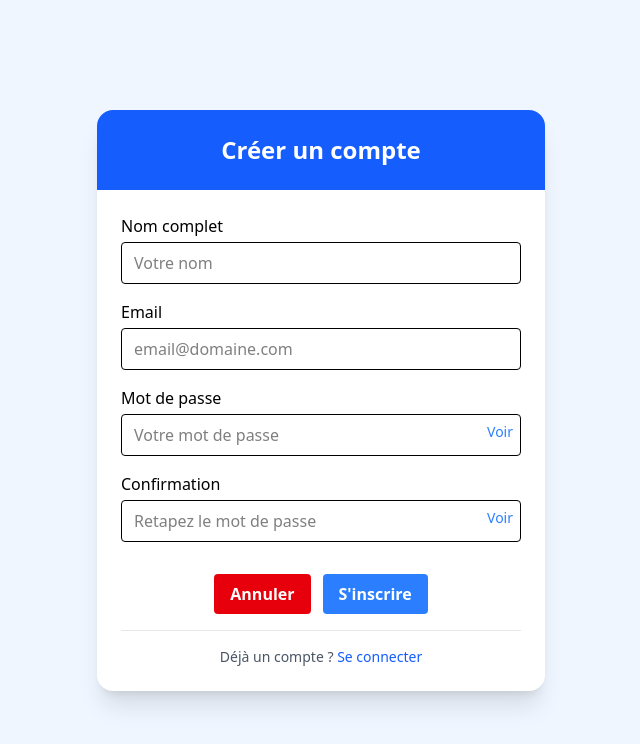
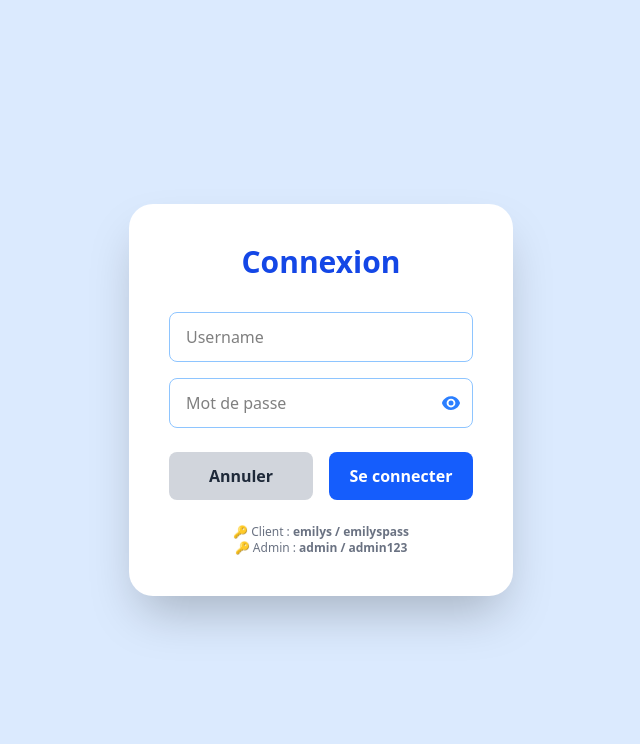
Before and after one commit to Sorellengunte/product-catalog-api, a React (Vite) app: page / in a window 1280 px wide. Shown: the top 744 px of the page, without its empty margins (319-959 px from the left). Built offline with nearby package versions, Linux system fonts and the light colour scheme.

Commit message:
gestions des utilisatuers et administrateurs

```diff
--- /dev/null
+++ b/src/auth/AuthContext.tsx
@@ -0,0 +1,84 @@
+import { createContext, useContext, useState } from "react";
+
+// 🔹 Types de rôle
+export type Role = "ADMIN" | "CLIENT";
+
+// 🔹 Type utilisateur
+interface AppUser {
+  id: number;
+  username: string;
+  role: Role;
+  token?: string; // Token seulement pour client DummyJSON
+}
+
+// 🔹 Type contexte Auth
+interface AuthContextType {
+  user: AppUser | null;
+  login: (username: string, password: string) => Promise<AppUser>;
+  logout: () => void;
+}
+
+// 🔹 Créer le contexte
+const AuthContext = createContext<AuthContextType | null>(null);
+
+// 🔹 Provider Auth
+export const AuthProvider = ({ children }: { children: any }) => {
+  const [user, setUser] = useState<AppUser | null>(null);
+
+  // 🔹 Login
+  const login = async (username: string, password: string): Promise<AppUser> => {
+    // 🔹 Admin fictif
+    if (username === "admin" && password === "admin123") {
+      const adminUser: AppUser = {
+        id: 0,
+        username: "admin",
+        role: "ADMIN",
+      };
+      setUser(adminUser);
+      return adminUser;
+    }
+
+    // 🔹 Client DummyJSON
+    const res = await fetch("https://dummyjson.com/auth/login", {
+      method: "POST",
+      headers: { "Content-Type": "application/json" },
+      body: JSON.stringify({
+        username,
+        password,
+        expiresInMins: 60,
+      }),
+    });
+
+    if (!res.ok) {
+      throw new Error("Identifiants client incorrects");
+    }
+
+    const data = await res.json();
+
+    const clientUser: AppUser = {
+      id: data.id,
+      username: data.username,
+      role: "CLIENT",
+      token: data.token || data.accessToken,
+    };
+
+    setUser(clientUser);
+    return clientUser;
+  };
+
+  // 🔹 Logout
+  const logout = () => setUser(null);
+
+  return (
+    <AuthContext.Provider value={{ user, login, logout }}>
+      {children}
+    </AuthContext.Provider>
+  );
+};
+
+// 🔹 Hook pour utiliser le contexte
+export const useAuth = (): AuthContextType => {
+  const ctx = useContext(AuthContext);
+  if (!ctx) throw new Error("useAuth must be used inside AuthProvider");
+  return ctx;
+};
--- a/src/auth/clientAuth.tsx
+++ b/src/auth/clientAuth.tsx
@@ -1,142 +1,110 @@
-import { useState } from "react";
-import { useForm } from "react-hook-form";
-import { zodResolver } from "@hookform/resolvers/zod";
+import React, { useState } from "react";
 import { useNavigate } from "react-router";
-import Button from "../components/buttonForm";
-import Input from "../components/inputForm";
-import { signupSchema } from "../auth/signup.schema";
+import { useAuth } from "./AuthContext";
+import { EyeIcon, EyeSlashIcon } from "@heroicons/react/24/solid";
 
-type SignupFormData = {
-  nom: string;
-  email: string;
-  motDePasse: string;
-  confirmerMotDePasse: string;
+import TextInput from "../components/TextInput";
+import Button from "../components/Button";
+
+export default function ClientAuth() {
+  const [username, setUsername] = useState("");
+  const [password, setPassword] = useState("");
+  const [error, setError] = useState("");
+  const [showPassword, setShowPassword] = useState(false);
+
+  const { login } = useAuth();
+  const navigate = useNavigate();
+
+  const handleSubmit = async (e: React.FormEvent) => {
+    e.preventDefault();
+    setError("");
+    try {
+      const loggedUser = await login(username.trim(), password.trim());
+      if (loggedUser.role === "ADMIN") navigate("/admin");
+      else navigate("/home");
+    } catch (err) {
+      console.error(err);
+      setError("Login échoué. Vérifie les identifiants !");
+    }
   };
 
-export default function ClientAuth() {
-  const [voirPassword, setVoirPassword] = useState(false);
-  const [voirConfirm, setVoirConfirm] = useState(false);
-  const [succes, setSucces] = useState("");
-  const [isRedirecting, setIsRedirecting] = useState(false);
-  const navigate = useNavigate();
+  const handleQuickLogin = async (type: "CLIENT" | "ADMIN") => {
+    setError("");
+    try {
+      let loggedUser;
+      if (type === "CLIENT") loggedUser = await login("emilys", "emilyspass");
+      else loggedUser = await login("admin", "admin123");
 
-  const { register, handleSubmit, reset, formState: { errors } } = useForm<SignupFormData>({
-    resolver: zodResolver(signupSchema),
-  });
-
-  const onSubmit = (data: SignupFormData) => {
-    console.log(data);
-    setSucces("Inscription réussie !");
-
-    // Afficher le spinner et rediriger
-    setIsRedirecting(true);
-
-    setTimeout(() => {
-      navigate("/home");
-    }, 1000);
-
-    reset();
-    setVoirPassword(false);
-    setVoirConfirm(false);
+      if (loggedUser.role === "ADMIN") navigate("/admin");
+      else navigate("/home");
+    } catch (err) {
+      console.error(err);
+      setError("Login rapide échoué !");
+    }
   };
 
-  const handleReset = () => {
-    reset();
-    setSucces("");
-    setVoirPassword(false);
-    setVoirConfirm(false);
-    setIsRedirecting(false);
+  const handleCancel = () => {
+    setUsername("");
+    setPassword("");
+    setError("");
   };
 
   return (
-    <div className="min-h-screen bg-blue-50 flex items-center justify-center p-4">
-      {/* Spinner simple au centre */}
-      {isRedirecting && (
-        <div className="fixed inset-0 flex items-center justify-center z-10">
-          <div className="bg-white p-8 rounded-xl shadow-2xl text-center">
-            <div className="animate-spin rounded-full h-12 w-12 border-b-2 border-blue-600 mx-auto mb-4"></div>
-            <p className="text-gray-700 font-medium">Chargement de la page d'accueil...</p>
-          </div>
-        </div>
-      )}
+    <div className="min-h-screen flex items-center justify-center bg-blue-100 px-4">
+      <div className="bg-white rounded-3xl shadow-2xl p-10 w-full max-w-sm text-center">
+        <h2 className="text-3xl font-bold text-blue-700 mb-8">Connexion</h2>
 
-      <div className={`max-w-md w-full bg-white rounded-2xl shadow-xl overflow-hidden ${
-        isRedirecting ? "opacity-50" : ""
-      }`}>
+        <form onSubmit={handleSubmit} className="flex flex-col gap-4">
+          {/* Username */}
+          <TextInput
+            placeholder="Username"
+            value={username}
+            onChange={(e) => setUsername(e.target.value)}
+            className="w-full"
+          />
 
-        <div className="bg-blue-600 p-6 text-center">
-          <h1 className="text-2xl font-bold text-white">Créer un compte</h1>
+          {/* Password avec œil */}
+          <div className="relative w-full">
+            <TextInput
+              type={showPassword ? "text" : "password"}
+              placeholder="Mot de passe"
+              value={password}
+              onChange={(e) => setPassword(e.target.value)}
+              className="w-full pr-10"
+            />
+            <button
+              type="button"
+              onClick={() => setShowPassword(!showPassword)}
+              className="absolute right-3 top-1/2 transform -translate-y-1/2 text-blue-500 hover:text-blue-700"
+            >
+              {showPassword ? <EyeSlashIcon className="h-5 w-5" /> : <EyeIcon className="h-5 w-5" />}
+            </button>
           </div>
 
-        <div className="p-6">
-          {succes && !isRedirecting && (
-            <div className="mb-4 bg-green-100 border border-green-300 rounded-lg p-3 text-center">
-              <p className="text-green-700 font-medium">{succes}</p>
-              <p className="text-green-600 text-sm mt-1">Redirection vers l'accueil...</p>
-            </div>
-          )}
+          {error && <p className="text-red-500 text-sm">{error}</p>}
 
-          {isRedirecting ? (
-            // Message pendant la redirection
-            <div className="text-center py-8">
-              <div className="animate-spin rounded-full h-10 w-10 border-b-2 border-blue-600 mx-auto mb-4"></div>
-              <p className="text-gray-700">Préparation de votre espace...</p>
-            </div>
-          ) : (
-            // Formulaire
-            <form onSubmit={handleSubmit(onSubmit)} className="space-y-4">
-
-              <div>
-                <Input label="Nom complet" placeholder="Votre nom" {...register("nom")} />
-                {errors.nom && <p className="text-red-500 text-sm mt-1">{errors.nom.message}</p>}
-              </div>
-
-              <div>
-                <Input label="Email" type="email" placeholder="email@domaine.com" {...register("email")} />
-                {errors.email && <p className="text-red-500 text-sm mt-1">{errors.email.message}</p>}
-              </div>
-
-              <div>
-                <Input label="Mot de passe" type={voirPassword ? "text" : "password"} placeholder="Votre mot de passe"
-                  showToggle toggleState={voirPassword} onToggle={() => setVoirPassword(!voirPassword)} {...register("motDePasse")}
-                />
-                {errors.motDePasse && <p className="text-red-500 text-sm mt-1">{errors.motDePasse.message}</p>}
-              </div>
-
-              <div>
-                <Input label="Confirmation" type={voirConfirm ? "text" : "password"} placeholder="Retapez le mot de passe"
-                  showToggle toggleState={voirConfirm} onToggle={() => setVoirConfirm(!voirConfirm)} {...register("confirmerMotDePasse")}
-                />
-                {errors.confirmerMotDePasse && <p className="text-red-500 text-sm mt-1">{errors.confirmerMotDePasse.message}</p>}
-              </div>
-
-              <div className="pt-4">
-                <div className="flex justify-center gap-3">
-                  <Button type="button" variant="danger" onClick={handleReset}>
+          {/* Boutons Se connecter / Annuler */}
+          <div className="flex justify-between gap-4 mt-2">
+            <Button
+              onClick={handleCancel}
+              className="flex-1 bg-gray-300 hover:bg-gray-400 text-gray-800"
+            >
               Annuler
             </Button>
-
-                  <Button type="submit" variant="primary">
-                    S'inscrire
+            <Button
+              type="submit"
+              className="flex-1 bg-blue-600 hover:bg-blue-700 text-white"
+            >
+              Se connecter
             </Button>
           </div>
+        </form>
 
-                <div className="text-center pt-4 border-t border-gray-200 mt-4">
-                  <p className="text-sm text-gray-600">
-                    Déjà un compte ?{" "}
-                    <button
-                      type="button"
-                      onClick={() => navigate("/login")}
-                      className="text-blue-600 font-medium hover:underline bg-transparent border-none cursor-pointer"
-                    >
-                      Se connecter
-                    </button>
+        <p className="mt-6 text-gray-500 text-xs">
+          🔑 Client : <b>emilys / emilyspass</b>
+          <br />
+          🔑 Admin : <b>admin / admin123</b>
         </p>
-                </div>
-              </div>
-            </form>
-          )}
-        </div>
       </div>
     </div>
   );
--- /dev/null
+++ b/src/components/Button.tsx
@@ -0,0 +1,20 @@
+import React from "react";
+
+interface ButtonProps {
+  type?: "button" | "submit" | "reset";
+  onClick?: () => void;
+  children: React.ReactNode;
+  className?: string;
+}
+
+export default function Button({ type = "button", onClick, children, className = "" }: ButtonProps) {
+  return (
+    <button
+      type={type}
+      onClick={onClick}
+      className={`py-3 rounded-lg font-semibold transition ${className}`}
+    >
+      {children}
+    </button>
+  );
+}
--- /dev/null
+++ b/src/components/TextInput.tsx
@@ -0,0 +1,23 @@
+import React from "react";
+
+interface TextInputProps {
+  type?: string;
+  placeholder: string;
+  value: string;
+  onChange: (e: React.ChangeEvent<HTMLInputElement>) => void;
+  required?: boolean;
+  className?: string;
+}
+
+export default function TextInput({ type = "text", placeholder, value, onChange, required = false, className = "" }: TextInputProps) {
+  return (
+    <input
+      type={type}
+      placeholder={placeholder}
+      value={value}
+      onChange={onChange}
+      required={required}
+      className={`px-4 py-3 border border-blue-300 rounded-lg focus:outline-none focus:ring-2 focus:ring-blue-400 ${className}`}
+    />
+  );
+}
--- a/src/components/buttonForm.tsx
+++ /dev/null
@@ -1,26 +0,0 @@
-import React from "react";
-
-type ButtonProps = {
-  children: React.ReactNode;
-  type?: "button" | "submit";
-  onClick?: () => void;
-  variant?: "primary" | "danger";
-};
-
-export default function Button({
-  children,
-  type = "button",
-  onClick,
-  variant = "primary",
-}: ButtonProps) {
-  const styles = {
-    primary: "btn-primary",
-    danger: "btn-danger",
-  };
-
-  return (
-    <button type={type} onClick={onClick} className={styles[variant]}>
-      {children}
-    </button>
-  );
-}
--- a/src/components/inputForm.tsx
+++ /dev/null
@@ -1,63 +0,0 @@
-import React, { forwardRef } from "react";
-
-type InputProps = {
-  label: string;
-  type?: string;
-  placeholder?: string;
-  showToggle?: boolean;
-  onToggle?: () => void;
-  toggleState?: boolean;
-  error?: boolean;
-} & React.InputHTMLAttributes<HTMLInputElement>;
-
-const Input = forwardRef<HTMLInputElement, InputProps>(
-  (
-    {
-      label,
-      type = "text",
-      placeholder,
-      showToggle = false,
-      onToggle,
-      toggleState = false,
-      error = false,
-      className = "",
-      ...props
-    },
-    ref
-  ) => {
-    return (
-      <div className="flex flex-col">
-        <label className="mb-1 font-medium">{label}</label>
-
-        <div className="relative">
-          <input
-            ref={ref}
-            type={showToggle && toggleState ? "text" : type}
-            placeholder={placeholder}
-            className={`w-full border rounded px-3 py-2 pr-16 focus:outline-none focus:ring ${
-              error
-                ? "border-red-500 focus:ring-red-300"
-                : "border-black focus:ring-blue-300"
-            } ${className}`}
-            {...props}
-          />
-
-          {showToggle && onToggle && (
-            <button
-              type="button"
-              onClick={onToggle}
-              className="absolute right-2 top-2 text-blue-500 text-sm hover:text-blue-700"
-            >
-              {toggleState ? "Masquer" : "Voir"}
-            </button>
-          )}
-        </div>
-      </div>
-    );
-  }
-);
-
-// Pour le debugging dans React DevTools
-Input.displayName = "Input";
-
-export default Input;
```
Also changed, not shown: src/App.tsx (+62 -5 lines), src/auth/AdminRoute.tsx (added, +21 -0 lines), src/auth/ClientRoute.tsx (added, +11 -0 lines), src/view/admin/AdminDashboard.tsx (added, +8 -0 lines). Lines whose indentation alone changed are shown as unchanged.
